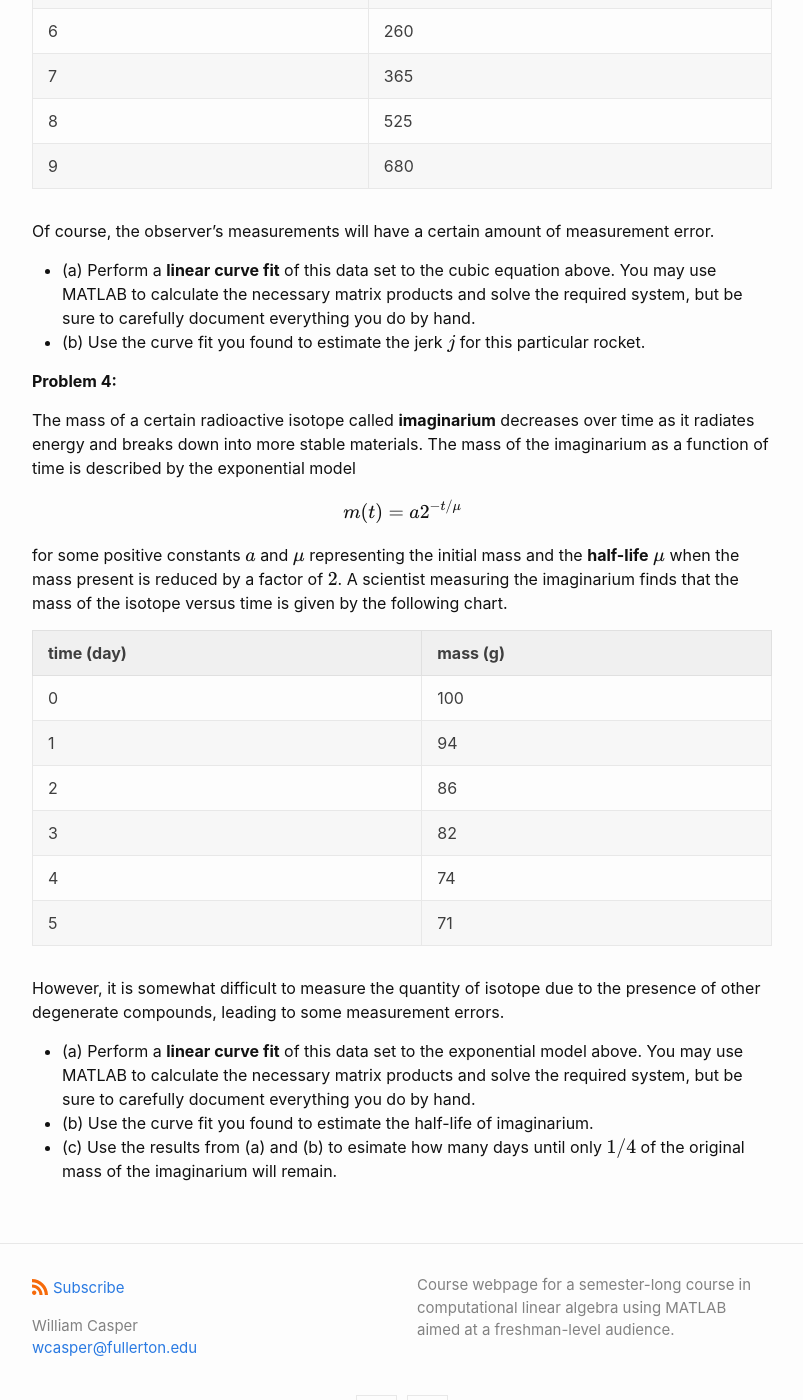
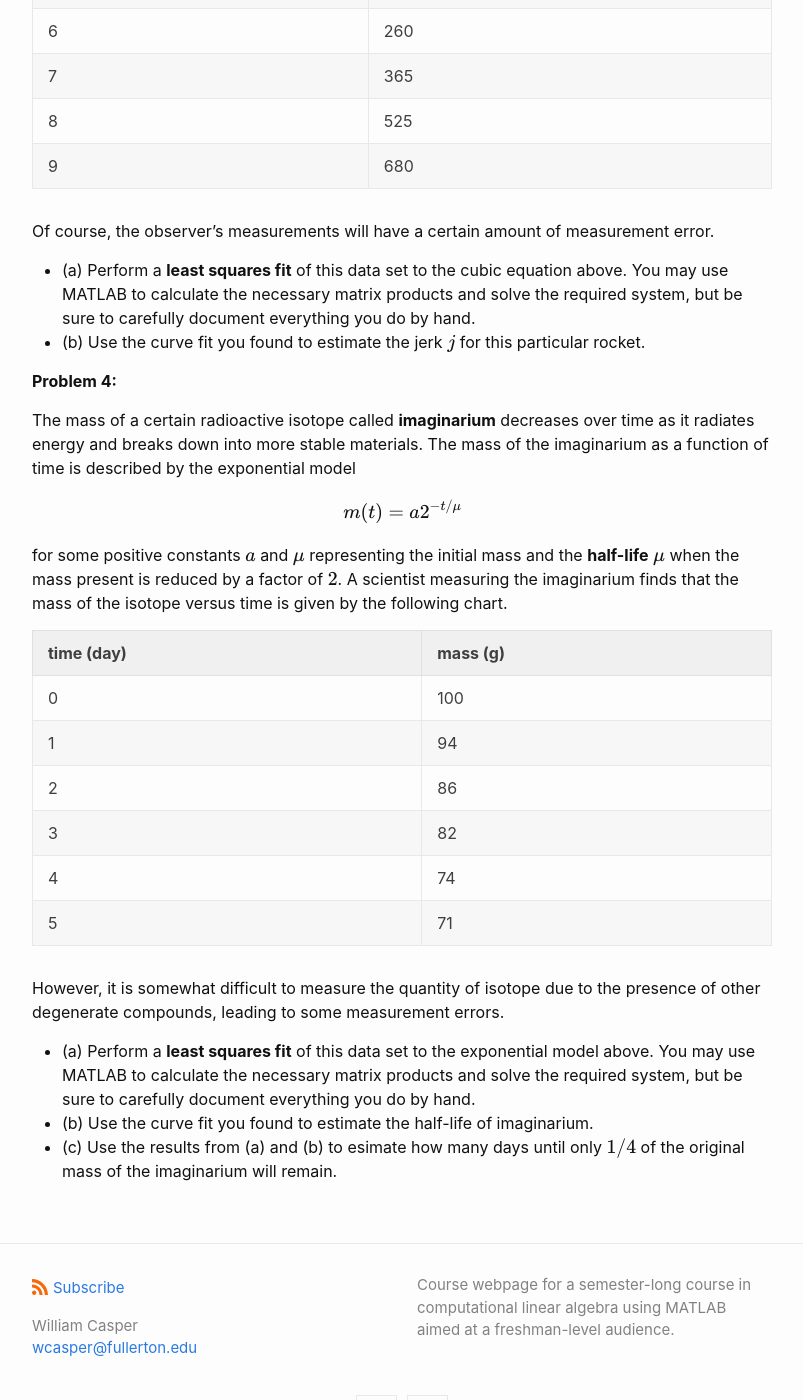
Before and after one commit to wcasper/math107spring2021, a Jekyll site: the page built from _homework/hw8/hw8.md, in a window 1280 px wide and 1400 px high, scrolled down 1670 px. Shown: the whole window, without its empty margins (238-1041 px from the left). Built offline with Jekyll 4.4.1, drawn with Linux system fonts in a browser that asks for light colours.

Commit message:
changed name

```diff
--- a/_homework/hw8/hw8.md
+++ b/_homework/hw8/hw8.md
@@ -89,7 +89,7 @@ By measuring the values of a rocket during flight, an observer finds that the ve
 
 Of course, the observer's measurements will have a certain amount of measurement error.
 
-* (a) Perform a **linear curve fit** of this data set to the cubic equation above.  You may use MATLAB to calculate the necessary matrix products and solve the required system, but be sure to carefully document everything you do by hand.
+* (a) Perform a **least squares fit** of this data set to the cubic equation above.  You may use MATLAB to calculate the necessary matrix products and solve the required system, but be sure to carefully document everything you do by hand.
 * (b) Use the curve fit you found to estimate the jerk $$j$$ for this particular rocket.
 
 
@@ -114,6 +114,6 @@ A scientist measuring the imaginarium finds that the mass of the isotope versus
 
 However, it is somewhat difficult to measure the quantity of isotope due to the presence of other degenerate compounds, leading to some measurement errors.
 
-* (a) Perform a **linear curve fit** of this data set to the exponential model above.  You may use MATLAB to calculate the necessary matrix products and solve the required system, but be sure to carefully document everything you do by hand.
+* (a) Perform a **least squares fit** of this data set to the exponential model above.  You may use MATLAB to calculate the necessary matrix products and solve the required system, but be sure to carefully document everything you do by hand.
 * (b) Use the curve fit you found to estimate the half-life of imaginarium.
 * (c) Use the results from (a) and (b) to esimate how many days until only $$1/4$$ of the original mass of the imaginarium will remain.
```
